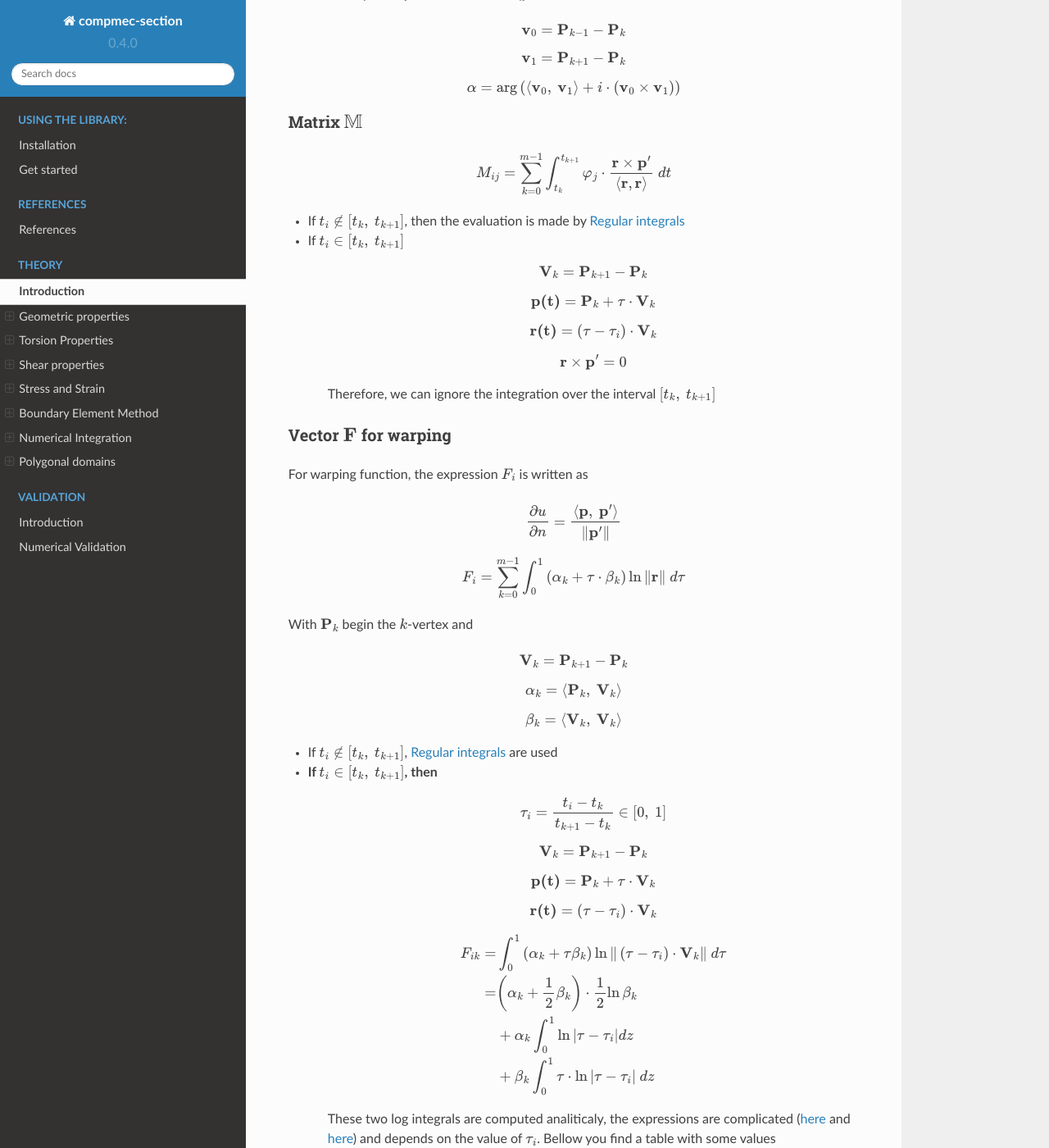
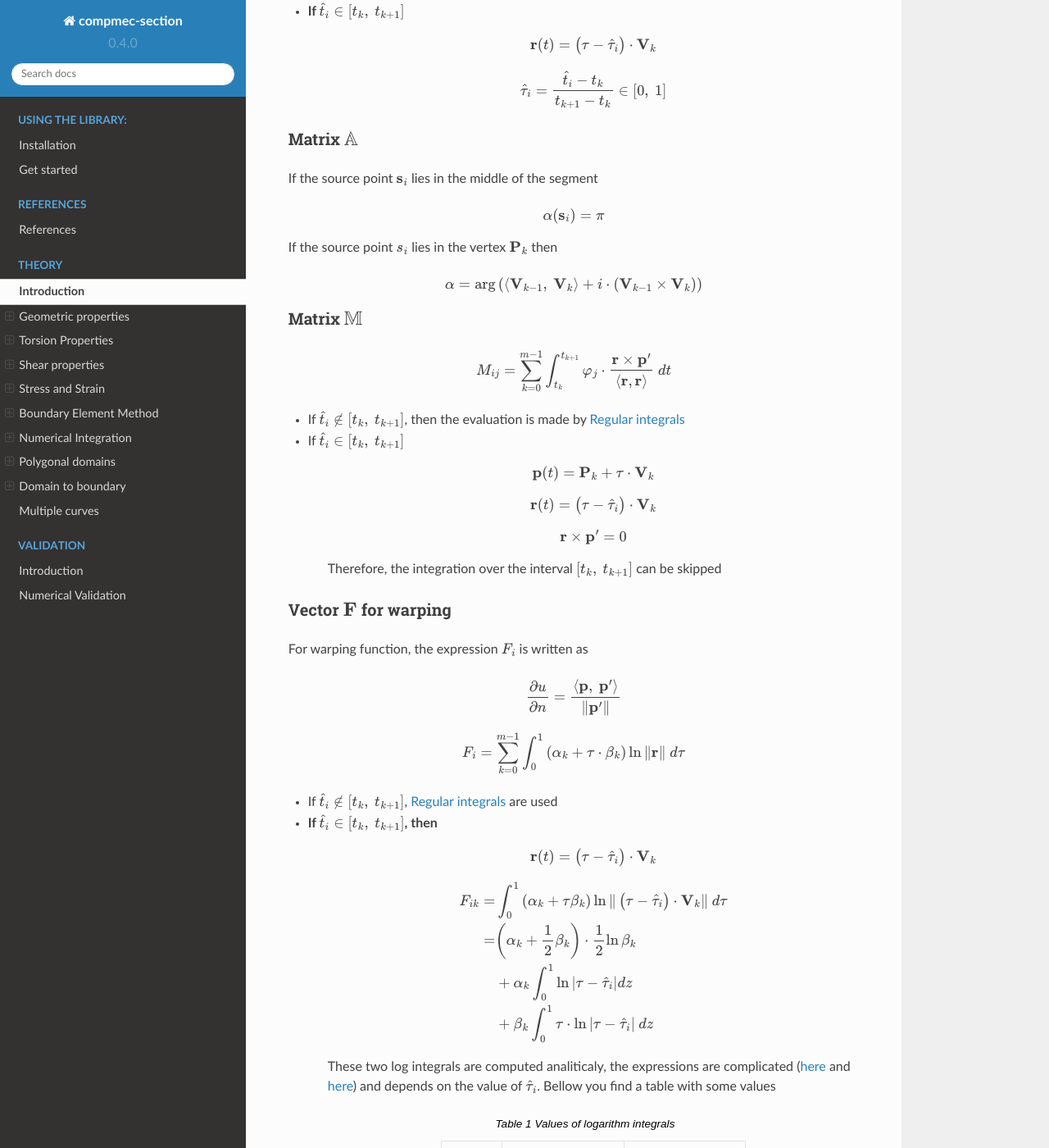
Before and after one commit to compmec/section, a Sphinx documentation site: the page built from docs/source/rst/theory.rst, in a window 1280 px wide and 1400 px high, scrolled down 19764 px. Shown: the whole window at 82% size. Built offline with Sphinx 7.4.7 and the Read the Docs theme 2.0.0, drawn with Linux system fonts in a browser that asks for light colours; the version number is read from the project's files by our own code; some of the changed text lies outside the part shown.

Commit message:
docs: improve theory

```diff
--- a/docs/source/rst/theory.rst
+++ b/docs/source/rst/theory.rst
@@ -9,8 +9,7 @@
 * Analysis and Design of Elastic Beams, from Walter D. Pilkey
 * The Boundary Element Method for Engineers and Scientists, from John T. Katsikadelis
 
-The interest is to compute the section properties and it's needed to solve a Poisson's equation.
-Hence, the used theory can be divided in three parts:
+The used theory can be divided in three parts:
 
 * Section properties
     * :ref:`geometric_properties`
@@ -21,6 +20,9 @@
     * :ref:`boundary_element_method`
 * Mathematics
     * :ref:`numerical_integration`
+    * :ref:`polygonal_domains`
+    * :ref:`domain_to_boundary`
+    * :ref:`multiple_curves`
 
 The geometric properties, like computing momentum of inertias, are easy developed.
 But solving the linear PDE, to use in torsion and shear, is more challenging and more described through this page.
@@ -143,12 +145,13 @@
 ------------------
 
 The radius of gyration is one mesure of spread the body is.
-For a ring, the radius of gyration matches its radius
 
 .. math::
     r_{x} := \sqrt{\dfrac{I_{xx}}{A}}
 .. math::
     r_{y} := \sqrt{\dfrac{I_{yy}}{A}}
+
+For a ring, the radius of gyration matches its radius
 
 
 Principal Axis Properties
@@ -218,8 +221,6 @@
 
 This warping function is found by :ref:`boundary_element_method`.
 
-From now on, we suppose it's already known.
-
 .. _torsion_constant:
 
 Torsion constant
@@ -230,15 +231,11 @@
 .. math::
     J := I_{xx} + I_{yy} - \mathbb{J}_{\omega}
 
-With
+With :math:`I_{xx}` and :math:`I_{yy}` found in :ref:`global_second_moment_area` and
 
 .. math::
     \mathbb{J}_{\omega} := \int_{\Omega} y \dfrac{\partial \omega}{\partial x} - x \dfrac{\partial \omega}{\partial y} \ dx \ dy
 
-This integral is transformed into a boundary one
-
-.. math::
-    \mathbb{J}_{\omega} = \int_{t_{min}}^{t_{max}} \omega \cdot \left\langle \mathbf{p}, \ \mathbf{p}'\right\rangle \ dt
 
 .. _torsion_center:
 
@@ -250,10 +247,10 @@
 .. math::
     \mathbf{T} := \left(x_{tc}, \ y_{tc}\right)
 
-The quantities :math:`x_{tc}`, :math:`y_{tc}` and :math:`c_0` by solving the linear system.
+The quantities :math:`x_{tc}`, :math:`y_{tc}` and :math:`c_{tc}` by solving the linear system.
 
 .. math::
-    \left(\int_{\Omega} \begin{bmatrix}1 & x & y \\ x & x^2 & xy \\ y & xy & y^2 \end{bmatrix} \ d\Omega\right) \begin{bmatrix}c_0 \\ y_0 \\ -x_0\end{bmatrix} = \int_{\Omega} \omega\begin{bmatrix}1 \\ x \\ y\end{bmatrix} \ d\Omega
+    \left(\int_{\Omega} \begin{bmatrix}1 & x & y \\ x & x^2 & xy \\ y & xy & y^2 \end{bmatrix} \ d\Omega\right) \begin{bmatrix}c_{tc} \\ y_{tc} \\ -x_{tc}\end{bmatrix} = \int_{\Omega} \omega\begin{bmatrix}1 \\ x \\ y\end{bmatrix} \ d\Omega
 
 The matrix on the left side is already computed in
 
@@ -499,6 +496,36 @@
 
 TODO
 
+
+.. _scalar_transformations:
+
+Scalar transformations
+----------------------
+
+To evaluate if a material will fail under a certain load condition, criterias are used to transform transform the tensor of stress :math:`\mathbb{\sigma}` into a scalar value :math:`\sigma_{eq}`.
+
+.. math::
+    \mathbb{\sigma} = \begin{bmatrix}0 & 0 & \sigma_{xz} \\ 0 & 0 & \sigma_{yz} \\ \sigma_{xz} & \sigma_{yz} & \sigma_{zz} \end{bmatrix} \Rightarrow \sigma_{eq}
+
+A material will not fail if the criteria is satisfied, for the yield strength :math:`S_{y}` obtained from a tensile test.
+
+.. math::
+    \sigma_{eq} < S_{y}
+
+The most used criterias are **Von Mises** and **Tresca**:
+
+* Von Mises
+
+.. math::
+    \sigma_{eq} = \sqrt{\sigma_{zz}^2 + 3\left(\sigma_{xz}^2 + \sigma_{yz}^2\right)}
+
+* Tresca
+
+.. math::
+    \sigma_{eq} = \sqrt{\dfrac{\sigma_{zz}^2}{4} + \sigma_{xz}^2 + \sigma_{yz}^2}
+
+
+
 -----------------------------------------------------------------
 
 .. _boundary_element_method:
@@ -558,7 +585,7 @@
 
     u(t) = \sum_{j=0}^{n-1} \varphi_j(t) \cdot U_j = \langle \mathbf{\varphi}(t), \ \mathbf{U}\rangle
 
-Fix the source point :math:`\mathbf{s}_i = \mathbf{p}(t_i)` at the boundary and
+Fix the source point :math:`\mathbf{s}_i = \mathbf{p}(\hat{t}_i)` at the boundary and
 expand :eq:`eq_bem` by using :eq:`eq_discret_func` to get :eq:`eq_matrix_formula`
 
 .. math::
@@ -569,7 +596,7 @@
 With the auxiliar values which depends only on the geometry, the source point and the basis functions
 
 .. math::
-    A_{ij} = \alpha\left(\mathbf{s}_i\right) \cdot \varphi_j\left(t_i\right)
+    A_{ij} = \alpha\left(\mathbf{s}_i\right) \cdot \varphi_j\left(\hat{t}_i\right)
 
 .. math::
     M_{ij} = \int_{\Gamma} \varphi_j \cdot \dfrac{\partial v_i}{\partial n} \ d\Gamma
@@ -596,21 +623,18 @@
 .. math::
     \alpha\left(\mathbf{s}\right) = \begin{cases}\in \left(0, \ 2\pi\right) \ \ \ \ \text{if} \ \mathbf{s} \in \partial \Omega \\ 0 \ \ \ \ \ \ \ \ \ \ \ \ \ \ \ \ \ \ \text{if} \ \mathbf{s} \notin \text{closed}\left(\Omega\right) \\   2\pi \ \ \ \ \ \ \ \ \ \ \ \ \ \ \ \ \text{if} \ \mathbf{s} \in \text{open}\left(\Omega\right) \end{cases}
 
-When :math:`\mathbf{s} \in \partial \Omega`, there is a value :math:`\tau` such :math:`\mathbf{p}(\tau) = \mathbf{s}` and the angle :math:`\alpha` is computed by
+When :math:`\mathbf{s}_i \in \partial \Omega`, there is a value :math:`\hat{t}_i` such :math:`\mathbf{p}(\hat{t}_i) = \mathbf{s}_i` and the angle :math:`\alpha` is computed by
 
 .. math::
-    \mathbf{v}_0 = -\lim_{\delta \to 0^{+}} \mathbf{p}'\left(\tau - \delta\right)
+    \mathbf{v}_0 = -\lim_{\delta \to 0^{+}} \mathbf{p}'\left(\hat{t}_i - \delta\right)
 
 .. math::
-    \mathbf{v}_1 = \lim_{\delta \to 0^{+}} \mathbf{p}'\left(\tau + \delta\right)
+    \mathbf{v}_1 = \lim_{\delta \to 0^{+}} \mathbf{p}'\left(\hat{t}_i + \delta\right)
 
 .. math::
     \alpha = \arg\left(\langle\mathbf{v_0}, \ \mathbf{v_1} \rangle + i \cdot \left(\mathbf{v_0} \times \mathbf{v_1}\right)\right)
 
-For smooth regions, the first derivative of :math:`\mathbf{p}` is continuous and therefore then :math:`\alpha = \pi`.
-
-.. note::
-    In python code, it's in fact used ``alpha = arctan2(cross(v0, v1), inner(v0, v1))``
+For smooth regions, :math:`\mathbf{p}'` is continuous and therefore then :math:`\alpha = \pi`.
 
 Matrix :math:`\mathbb{M}`
 -------------------------
@@ -672,9 +696,12 @@
 .. math::
     \begin{bmatrix}K & \mathbf{C} \\ \mathbf{C}^T & 0\end{bmatrix} \begin{bmatrix}\mathbf{U} \\ \lambda \end{bmatrix} = \begin{bmatrix}\mathbf{F} \\ 0\end{bmatrix}
 
-Which vector :math:`\mathbf{C}` is a vector of ones.
+The matrix :math:`\mathbf{C}` is a matrix obtained from the :ref:`torsion_center` and :ref:`shear_center`.
+It comes from minimizing the total strain energy.
 
-The determination exacly of the constant depends on the problem and are better treated in :ref:`torsion_center` and :ref:`shear_center`.
+Lagrange Multiplier is also used to restrict the solution when there are two boundary curves that touch each other and the expected solution must be equal for all points that both curves touch each other as described in :ref:`multiple_curves`.
+
+
 
 
 -----------------------------------------------------------------
@@ -966,6 +996,8 @@
 
 .. math::
     \mathbf{p}(t) = \mathbf{P}_{k} + \tau \cdot \mathbf{V}_k
+.. math::
+    \mathbf{p}'(t) = \mathbf{V}_k
 
 .. math::
     \mathbf{V}_k = \mathbf{P}_{k+1} - \mathbf{P}_{k}
@@ -973,12 +1005,22 @@
 .. math::
     \tau = \dfrac{t - t_{k}}{t_{k+1} - t_{k}} \in \left[0, \ 1\right]
 
+For later use, define
 
+.. math::
+    \alpha_k = \left\langle \mathbf{P}_k, \ \mathbf{V}_k\right\rangle
+.. math::
+    \beta_k = \left\langle \mathbf{V}_k, \ \mathbf{V}_k\right\rangle
 
-Polynomial integrals
---------------------
+Bidimensional integrals
+-----------------------
 
-Continuating from :ref:`polynomial_integrals`, it's our objective to compute
+It's our objective computing
+
+.. math::
+    I_{a, b} = \int_{\Omega} x^a \cdot y^b \ dx \ dy
+
+Continuating from :ref:`bidimensional_integrals`, it was transformed to
 
 .. math::
     \begin{align*}
@@ -1009,23 +1051,6 @@
 .. math::
     (a+b+1)\binom{a+b}{a} I_{a, b}^{(k)} = \sum_{i=0}^{a}\sum_{j=0}^{b}\binom{i+j}{j}\binom{a+b-i-j}{b-j}x_{k}^{a-i}x_{k+1}^{i}y_{k}^{b-j}y_{k+1}^{j}
 
-For special cases that :math:`a=0` or :math:`b=0`, we get
-
-.. math::
-    (a+2)(a+1)I_{a,0} = \sum_{k=0}^{n-1} \left(x_{k}y_{k+1}-x_{k+1}y_{k}\right)\dfrac{x_{k+1}^{a+1}-x_{k}^{a+1}}{x_{k+1}-x_{k}}
-
-.. math::
-    (b+2)(b+1)I_{0,b} = \sum_{k=0}^{n-1} \left(x_{k}y_{k+1}-x_{k+1}y_{k}\right)\dfrac{y_{k+1}^{b+1}-y_{k}^{b+1}}{y_{k+1}-y_{k}}
-
-.. note::
-    It's possible to have :math:`x_{k+1} = x_{k}` or :math:`y_{k+1} = y_{k}` in some segment, which leads to divide by zero in :math:`I_{a,0}` and :math:`I_{0,b}`.
-
-    In that case, the expression is opened:
-
-    .. math::
-        \dfrac{z_{k+1}^{c+1}-z_{k}^{c+1}}{z_{k+1}-z_{k}} = \sum_{i=0}^{c} z_{k}^{c-i}z_{k+1}^{i}
-
-
 
 .. _bem_polygonal_domain:
 
@@ -1034,21 +1059,19 @@
 
 For polygonal domains, when the basis functions :math:`\phi(t)` are piecewise linear, some computations becomes easier.
 
-Since the source point :math:`\mathbf{s}_i = \mathbf{p}(t_i)`,
+Since the source point :math:`\mathbf{s}_i = \mathbf{p}(\hat{t}_i)`,
 
-* If :math:`t_i \in \left[t_{k}, \ t_{k+1}\right]` then
+* If :math:`\hat{t}_i \notin \left[t_{k}, \ t_{k+1}\right]` then
 
     .. math::
-        \mathbf{r}(t) = \left(\tau-\tau_i\right) \cdot \left(\mathbf{P}_{k+1} - \mathbf{P}_{k}\right)
+        \mathbf{r}_i(t) = \left(\mathbf{P}_{k}-\mathbf{s}_i\right) + \tau \cdot \mathbf{V}_{k}
+
+* If :math:`\hat{t}_i \in \left[t_{k}, \ t_{k+1}\right]`
+    .. math::
+        \mathbf{r}(t) = \left(\tau-\hat{\tau}_i\right) \cdot \mathbf{V}_{k}
 
     .. math::
-        \tau_i = \dfrac{t_i - t_{k}}{t_{k+1} - t_{k}}\in \left[0, \ 1\right]
-
-* Else
-
-    .. math::
-        \mathbf{r}(t) = \left(\mathbf{P}_{k}-\mathbf{s}_i\right) + \tau \cdot \left(\mathbf{P}_{k+1} - \mathbf{P}_{k}\right)
-
+        \hat{\tau}_i = \dfrac{\hat{t}_i - t_{k}}{t_{k+1} - t_{k}}\in \left[0, \ 1\right]
 
 Matrix :math:`\mathbb{A}`
 ^^^^^^^^^^^^^^^^^^^^^^^^^
@@ -1058,14 +1081,10 @@
 .. math::
     \alpha(\mathbf{s}_i) = \pi
 
-If the source point :math:`s_i` lies in the vertex :math:`P_{k}` then
+If the source point :math:`s_i` lies in the vertex :math:`\mathbf{P}_{k}` then
 
 .. math::
-    \mathbf{v}_0 = \mathbf{P}_{k-1}-\mathbf{P}_{k}
-.. math::
-    \mathbf{v}_1 = \mathbf{P}_{k+1}-\mathbf{P}_{k}
-.. math::
-    \alpha = \arg\left(\langle\mathbf{v}_0, \ \mathbf{v}_1 \rangle + i \cdot \left(\mathbf{v}_0 \times \mathbf{v}_1\right)\right)
+    \alpha = \arg\left(\langle\mathbf{V}_{k-1}, \ \mathbf{V}_{k} \rangle + i \cdot \left(\mathbf{V}_{k-1} \times \mathbf{V}_{k}\right)\right)
 
 
 Matrix :math:`\mathbb{M}`
@@ -1074,20 +1093,18 @@
 .. math::
     M_{ij} = \sum_{k=0}^{m-1} \int_{t_{k}}^{t_{k+1}} \varphi_{j} \cdot \dfrac{\mathbf{r} \times \mathbf{p}'}{\left\langle \mathbf{r}, \mathbf{r}\right\rangle} \ dt
 
-* If :math:`t_i \notin \left[t_k, \ t_{k+1}\right]`, then the evaluation is made by :ref:`regular_integrals`
+* If :math:`\hat{t}_i \notin \left[t_k, \ t_{k+1}\right]`, then the evaluation is made by :ref:`regular_integrals`
 
-* If :math:`t_i \in \left[t_k, \ t_{k+1}\right]`
+* If :math:`\hat{t}_i \in \left[t_k, \ t_{k+1}\right]`
 
     .. math::
-        \mathbf{V}_k = \mathbf{P}_{k+1} - \mathbf{P}_k
+        \mathbf{p}(t) = \mathbf{P}_k + \tau \cdot \mathbf{V}_{k}
     .. math::
-        \mathbf{p(t)} = \mathbf{P}_k + \tau \cdot \mathbf{V}_{k}
-    .. math::
-        \mathbf{r(t)} = \left(\tau-\tau_i\right) \cdot \mathbf{V}_{k}
+        \mathbf{r}(t) = \left(\tau-\hat{\tau}_i\right) \cdot \mathbf{V}_{k}
     .. math::
         \mathbf{r} \times \mathbf{p}' = 0
 
-    Therefore, we can ignore the integration over the interval :math:`\left[t_k, \ t_{k+1}\right]`
+    Therefore, the integration over the interval :math:`\left[t_k, \ t_{k+1}\right]` can be skipped
 
 
 Vector :math:`\mathbf{F}` for warping
@@ -1101,42 +1118,27 @@
 .. math::
     F_{i} = \sum_{k=0}^{m-1} \int_{0}^{1} \left(\alpha_k + \tau \cdot \beta_k \right) \ln\|\mathbf{r}\| \ d\tau
 
-With :math:`\mathbf{P}_k` begin the :math:`k`-vertex and
+* If  :math:`\hat{t}_i \notin \left[t_k, \ t_{k+1}\right]`, :ref:`regular_integrals` are used
 
-.. math::
-    \mathbf{V}_k = \mathbf{P}_{k+1} - \mathbf{P}_k
-.. math::
-    \alpha_k = \left\langle \mathbf{P}_k, \ \mathbf{V}_k\right\rangle
-.. math::
-    \beta_k = \left\langle \mathbf{V}_k, \ \mathbf{V}_k\right\rangle
+* If :math:`\hat{t}_i \in \left[t_k, \ t_{k+1}\right]`, then
+    .. math::
+        \mathbf{r}(t) = \left(\tau-\hat{\tau}_i\right) \cdot \mathbf{V}_{k}
+    .. math::
+        F_{ik} = & \int_{0}^{1} \left(\alpha_k + \tau \beta_k \right) \ln\|\left(\tau-\hat{\tau}_i\right) \cdot \mathbf{V}_k\| \ d\tau \\
+            = & \left(\alpha_{k} + \dfrac{1}{2}\beta_{k}\right) \cdot \dfrac{1}{2}\ln \beta_k \\
+                & + \alpha_{k} \int_{0}^{1} \ln |\tau-\hat{\tau}_i| dz \\
+                & + \beta_k \int_{0}^{1} \tau \cdot \ln |\tau-\hat{\tau}_i| \ dz
 
-* If  :math:`t_i \notin \left[t_k, \ t_{k+1}\right]`, :ref:`regular_integrals` are used
-
-* If :math:`t_i \in \left[t_k, \ t_{k+1}\right]`, then
-    .. math::
-        \tau_i = \dfrac{t_i-t_k}{t_{k+1}-t_{k}} \in \left[0, \ 1\right]
-    .. math::
-        \mathbf{V}_k = \mathbf{P}_{k+1} - \mathbf{P}_k
-    .. math::
-        \mathbf{p(t)} = \mathbf{P}_k + \tau \cdot \mathbf{V}_{k}
-    .. math::
-        \mathbf{r(t)} = \left(\tau-\tau_i\right) \cdot \mathbf{V}_{k}
-    .. math::
-        F_{ik} = & \int_{0}^{1} \left(\alpha_k + \tau \beta_k \right) \ln\|\left(\tau-\tau_i\right) \cdot \mathbf{V}_k\| \ d\tau \\
-            = & \left(\alpha_{k} + \dfrac{1}{2}\beta_{k}\right) \cdot \dfrac{1}{2}\ln \beta_k \\
-                & + \alpha_{k} \int_{0}^{1} \ln |\tau-\tau_i| dz \\
-                & + \beta_k \int_{0}^{1} \tau \cdot \ln |\tau-\tau_i| \ dz
-
-    These two log integrals are computed analiticaly, the expressions are complicated (`here <https://www.wolframalpha.com/input?i=int_%7B0%7D%5E%7B1%7D+ln%28abs%28x-x_0%29%29+dx%3B+0+%3C%3D+x_0+%3C%3D+1>`_ and `here <https://www.wolframalpha.com/input?i=int_%7B0%7D%5E%7B1%7D+x*ln%28abs%28x-x_0%29%29+dx%3B+0+%3C%3D+x_0+%3C%3D+1>`_) and depends on the value of :math:`\tau_i`. Bellow you find a table with some values
+    These two log integrals are computed analiticaly, the expressions are complicated (`here <https://www.wolframalpha.com/input?i=int_%7B0%7D%5E%7B1%7D+ln%28abs%28x-x_0%29%29+dx%3B+0+%3C%3D+x_0+%3C%3D+1>`_ and `here <https://www.wolframalpha.com/input?i=int_%7B0%7D%5E%7B1%7D+x*ln%28abs%28x-x_0%29%29+dx%3B+0+%3C%3D+x_0+%3C%3D+1>`_) and depends on the value of :math:`\hat{\tau}_i`. Bellow you find a table with some values
 
     .. list-table:: Values of logarithm integrals
         :widths: 20 40 40
         :header-rows: 1
         :align: center
 
-        * - :math:`\tau_i`
-          - :math:`\int_0^1 \ln|\tau-\tau_i| dz`
-          - :math:`\int_0^1 \tau\ln|\tau-\tau_i| dz`
+        * - :math:`\hat{\tau}_i`
+          - :math:`\int_0^1 \ln|\tau-\hat{\tau}_i| dz`
+          - :math:`\int_0^1 \tau\ln|\tau-\hat{\tau}_i| dz`
         * - :math:`0`
           - :math:`-1`
           - :math:`\frac{-1}{4}`
@@ -1147,10 +1149,100 @@
           - :math:`-1`
           - :math:`\frac{-3}{4}`
 
-    Therefore, the integral over interval which :math:`t_i` lies on is made by using analitic values, and singular integrals are not computed.
+    Therefore, the integral over interval which :math:`\hat{t}_i` lies on is made by using analitic values, and singular integrals are not computed.
 
 
 Vector :math:`\mathbf{F}` for shear
 ^^^^^^^^^^^^^^^^^^^^^^^^^^^^^^^^^^^
 
 TODO
+
+-----------------------------------------------------------------
+
+.. _domain_to_boundary:
+
+==================
+Domain to boundary
+==================
+
+
+In this section we develop the expressions that transform the domain integrals over :math:`\Omega` to the boundary integrals over :math:`\Gamma`
+
+One example is used in :ref:`bidimensional_integrals`
+
+Torsion constant
+----------------
+
+The expression used in :ref:`torsion_constant` is
+
+.. math::
+    \mathbb{J}_{\omega} := \int_{\Omega} y \dfrac{\partial \omega}{\partial x} - x \dfrac{\partial \omega}{\partial y} \ dx \ dy
+
+Which is manipulated to
+
+.. math::
+    \mathbb{J}_{\omega} = \int_{\Omega} \nabla \omega \times \mathbf{p}  \ dx \ dy
+
+Therefore
+
+.. math::
+    \mathbb{J}_{\omega} = \int_{t_{min}}^{t_{max}} \omega \cdot \left\langle \mathbf{p}, \ \mathbf{p}'\right\rangle \ dt
+
+
+Torsion center
+--------------
+
+The used quantities to evaluate the torsion center are
+
+.. math::
+    Q_{\omega} := \int_{\Omega} \omega \ dx \ dy
+.. math::
+    I_{x\omega} := \int_{\Omega} x \omega \ dx \ dy
+.. math::
+    I_{y\omega} := \int_{\Omega} y \omega \ dx \ dy
+
+To develop the expression, we develop arbitrary expression for :math:`g`:
+
+.. math::
+    I_{g\omega} := \int_{\Omega} g \cdot \omega \ dx \ dy
+
+Say there's a function :math:`q` such
+
+.. math::
+    \nabla^2 q = g
+
+Since :math:`\nabla^2 \omega = 0` and using Green's identity
+
+.. math::
+    \begin{align*}
+    I_{g\omega} & = \int_{\Omega} g \cdot \omega \ dx \ dy \\
+    & = \int_{\Omega} \omega \cdot \nabla^2 q \ dx \ dy \\
+    & = \int_{\Omega} \omega \cdot \nabla^2 q - q \cdot \nabla^2 \omega \ dx \ dy \\
+    & = \int_{\Gamma} \omega \cdot \dfrac{\partial q}{\partial n} - q \cdot \dfrac{\partial \omega}{\partial n} \ d\Gamma \\
+    & = \int_{t_{min}}^{t_{max}} \omega \cdot \left(\nabla q \times \mathbf{p}'\right) dt - \int_{t_{min}}^{t_{max}} q \cdot \langle \mathbf{p}, \ \mathbf{p}'\rangle \ dt
+    \end{align*}
+
+By selecting :math:`q` we can get the expressions:
+
+.. math::
+    \begin{align*}
+    q = \dfrac{1}{4}\left(x^2+y^2\right) & \Rightarrow g = 1 \\
+    q = \dfrac{x}{12}\left(x^2+3y^2\right) & \Rightarrow g = x \\
+    q = \dfrac{y}{12}\left(3x^2+y^2\right) & \Rightarrow g = y
+    \end{align*}
+
+
+
+-----------------------------------------------------------------
+
+.. _multiple_curves:
+
+===============
+Multiple curves
+===============
+
+So far the developed expressions considered only one curve.
+
+Although it's enough for most cases, it's possible to have hollowed domains or with multiple materials
+
+TODO
```
Also changed, not shown: other parts of docs/source/rst/theory.rst (+14 -11 lines).
